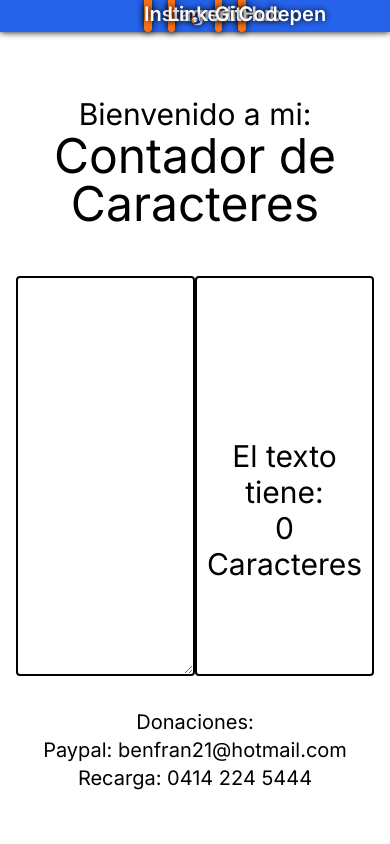
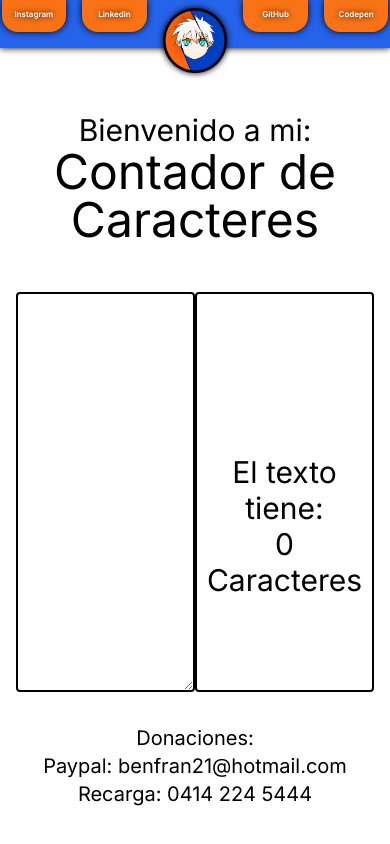
Before and after one commit to cejblan/character-counter-nextjs, a Next.js app: page / in a window 390 px wide. Shown: the top 844 px of the page. Built offline with nearby package versions, Linux system fonts and the light colour scheme.

Commit message:
Se aplican estilo a vista movil del navbar

```diff
--- a/app/globals.css
+++ b/app/globals.css
@@ -37,8 +37,8 @@ nav .a p {
 }
 
 nav .a:hover p {
-    padding-top: 1rem;
-    transition: padding-top 0.5s ease-in-out;
+  padding-top: 1rem;
+  transition: padding-top 0.5s ease-in-out;
 }
 
 nav p,
@@ -65,3 +65,14 @@ footer {
   position: relative;
   z-index: 999;
 }
+
+/* Adaptar pantalla dispositivos móviles */
+@media (max-width: 768px) {
+
+  nav.text-xl {
+    font-size: 0.5rem;
+    padding-left: 0.1rem;
+    padding-right: 0.1rem;
+  }
+
+}
```
